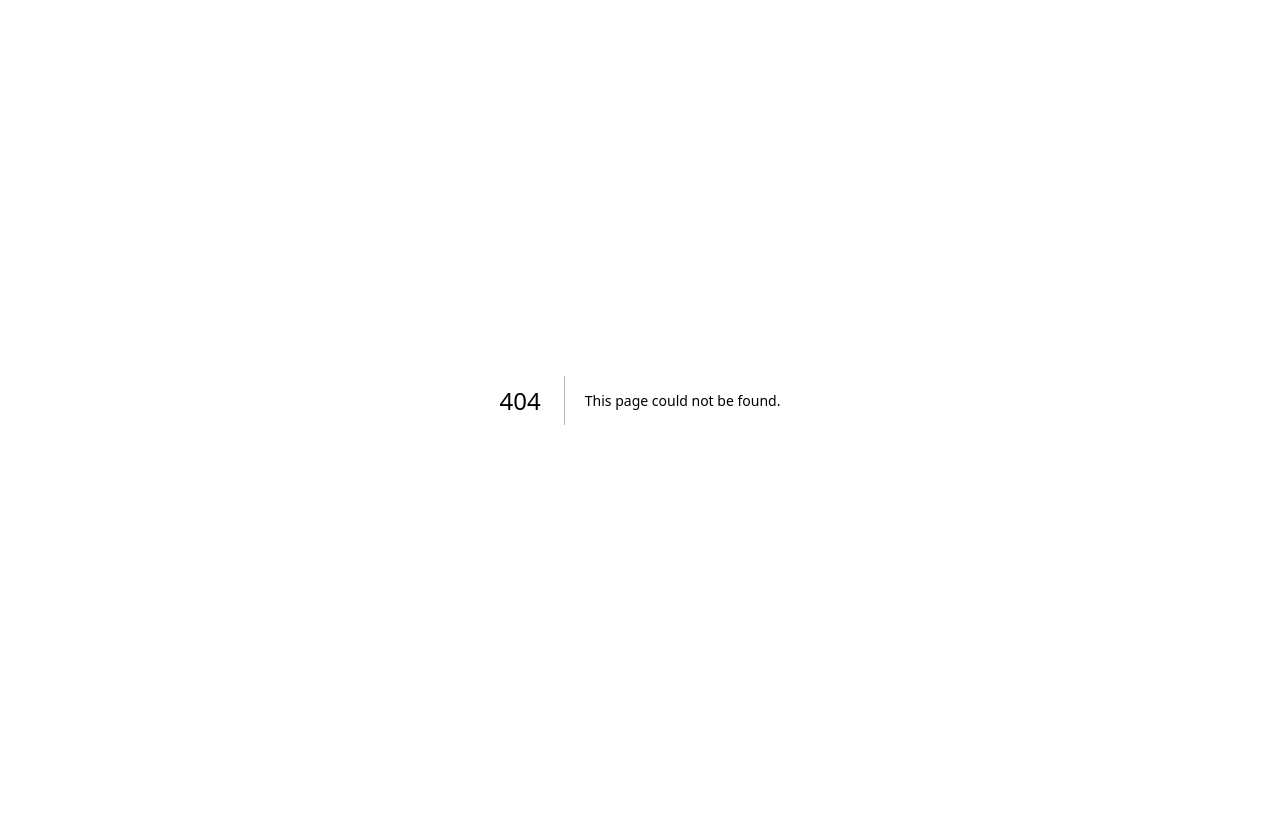
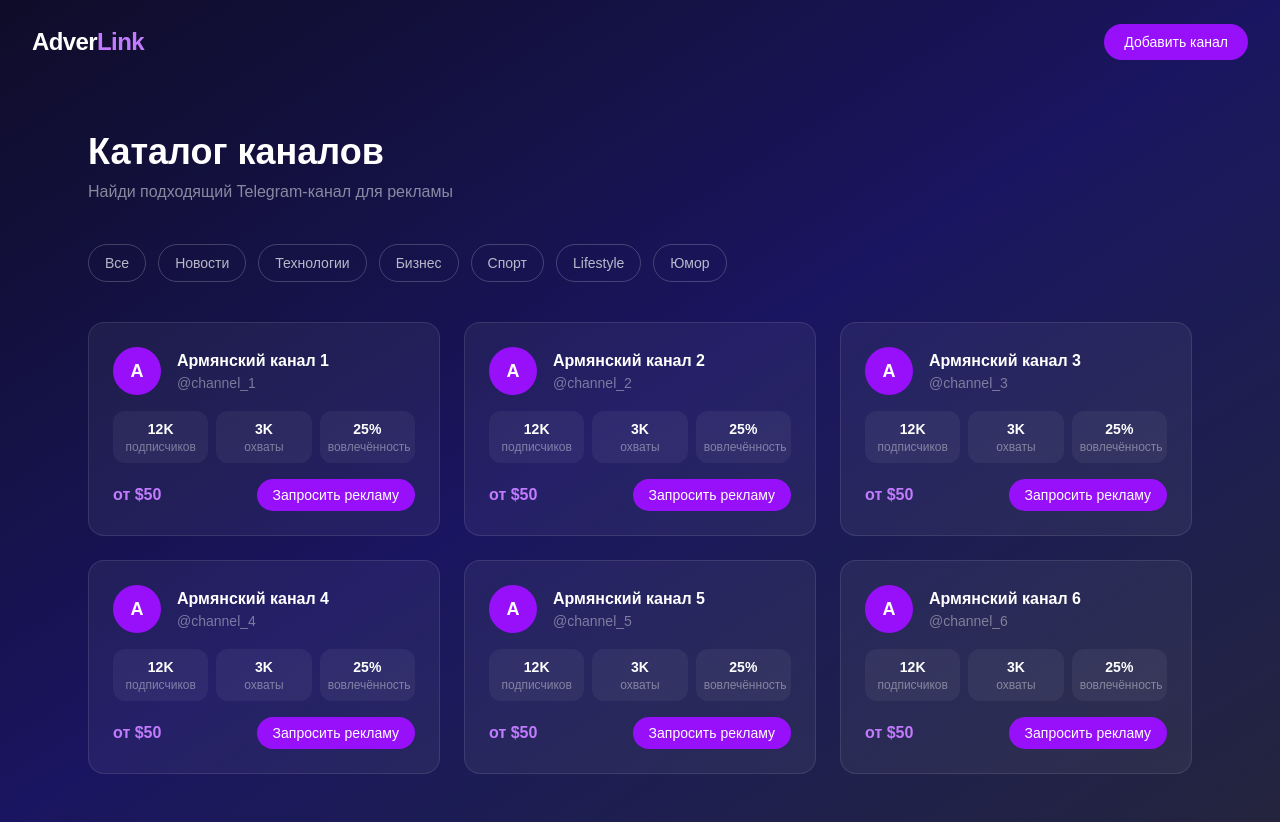
Before and after one commit to RafaelAdmin/adverlink, a Next.js app: page /marketplace in a window 1280 px wide. Before the commit this address had no page. Before the commit the page ends 800 px from the top, so only its background shows below. Built offline with nearby package versions, Linux system fonts and the light colour scheme.

Commit message:
add marketplace page

```diff
--- /dev/null
+++ b/app/marketplace/page.tsx
@@ -0,0 +1,75 @@
+import Link from "next/link";
+
+export default function Marketplace() {
+  return (
+    <div className="min-h-screen bg-gradient-to-br from-[#0f0c29] via-[#1a1560] to-[#24243e]">
+
+      {/* Навигация */}
+      <nav className="flex items-center justify-between px-8 py-6">
+        <Link href="/" className="text-white text-2xl font-bold tracking-tight">
+          Adver<span className="text-purple-400">Link</span>
+        </Link>
+        <Link href="/add-channel" className="bg-purple-600 hover:bg-purple-500 transition text-white px-5 py-2 rounded-full text-sm font-medium">
+          Добавить канал
+        </Link>
+      </nav>
+
+      <main className="max-w-6xl mx-auto px-6 py-12">
+
+        {/* Заголовок */}
+        <h1 className="text-4xl font-bold text-white mb-2">Каталог каналов</h1>
+        <p className="text-white/50 mb-10">Найди подходящий Telegram-канал для рекламы</p>
+
+        {/* Фильтры */}
+        <div className="flex gap-3 mb-10 flex-wrap">
+          {["Все", "Новости", "Технологии", "Бизнес", "Спорт", "Lifestyle", "Юмор"].map((cat) => (
+            <button
+              key={cat}
+              className="px-4 py-2 rounded-full text-sm border border-white/20 text-white/70 hover:border-purple-500 hover:text-white transition"
+            >
+              {cat}
+            </button>
+          ))}
+        </div>
+
+        {/* Карточки каналов */}
+        <div className="grid grid-cols-1 md:grid-cols-2 lg:grid-cols-3 gap-6">
+          {/* Пример карточки */}
+          {[1, 2, 3, 4, 5, 6].map((i) => (
+            <div key={i} className="bg-white/5 border border-white/10 rounded-2xl p-6 hover:border-purple-500/50 transition">
+              <div className="flex items-center gap-4 mb-4">
+                <div className="w-12 h-12 rounded-full bg-purple-600 flex items-center justify-center text-white font-bold text-lg">
+                  A
+                </div>
+                <div>
+                  <div className="text-white font-semibold">Армянский канал {i}</div>
+                  <div className="text-white/40 text-sm">@channel_{i}</div>
+                </div>
+              </div>
+              <div className="grid grid-cols-3 gap-2 mb-4">
+                <div className="bg-white/5 rounded-xl p-2 text-center">
+                  <div className="text-white text-sm font-semibold">12K</div>
+                  <div className="text-white/40 text-xs">подписчиков</div>
+                </div>
+                <div className="bg-white/5 rounded-xl p-2 text-center">
+                  <div className="text-white text-sm font-semibold">3K</div>
+                  <div className="text-white/40 text-xs">охваты</div>
+                </div>
+                <div className="bg-white/5 rounded-xl p-2 text-center">
+                  <div className="text-white text-sm font-semibold">25%</div>
+                  <div className="text-white/40 text-xs">вовлечённость</div>
+                </div>
+              </div>
+              <div className="flex items-center justify-between">
+                <div className="text-purple-400 font-semibold">от $50</div>
+                <button className="bg-purple-600 hover:bg-purple-500 transition text-white px-4 py-1.5 rounded-full text-sm">
+                  Запросить рекламу
+                </button>
+              </div>
+            </div>
+          ))}
+        </div>
+      </main>
+    </div>
+  );
+}
```
